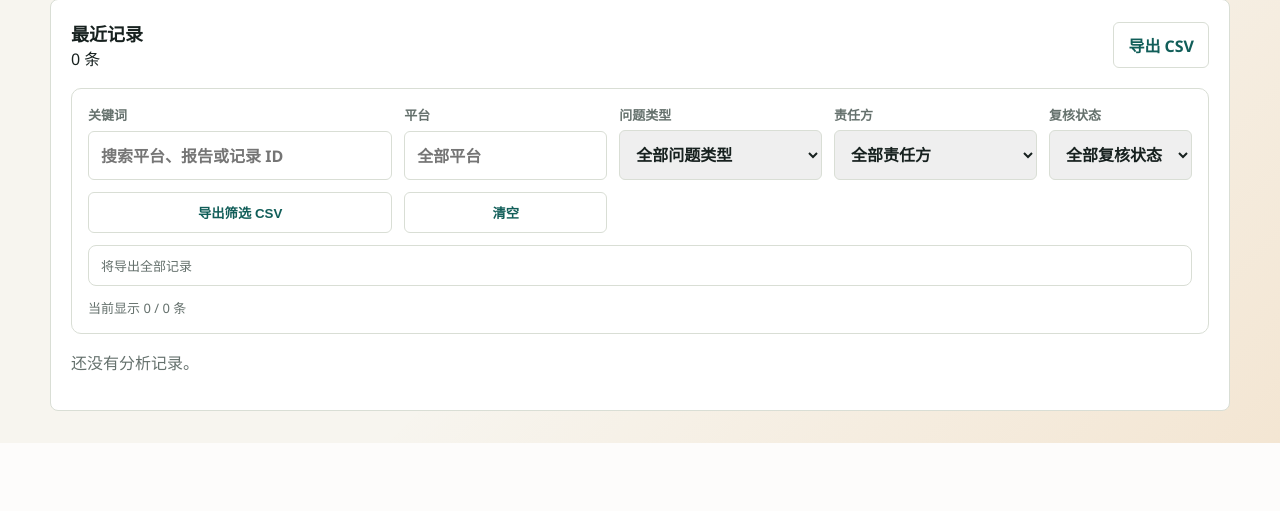
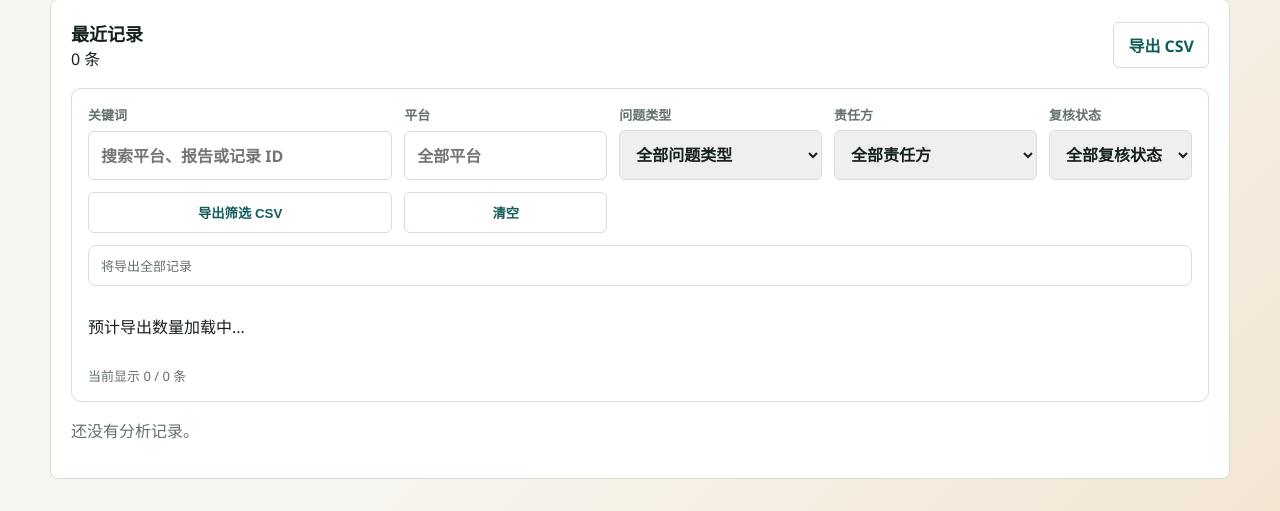
Before and after one commit to ARIUM-hub/AI-Agent-Development, a FastAPI app: page / in a window 1280 px wide. Shown: the part 1303-1814 px from the top of the page. Before the commit the page ends 1746 px from the top, so only its background shows below. Run offline with FastAPI, Linux system fonts and the light colour scheme; data that the repository does not hold is empty.

Commit message:
feat: add export count preview markup

```diff
--- a/src/customer_issue_agent/templates/index.html
+++ b/src/customer_issue_agent/templates/index.html
@@ -162,6 +162,7 @@
             <button class="secondary-action" type="button" data-filter-export>导出筛选 CSV</button>
             <button class="secondary-action" type="button" data-filter-reset>清空</button>
             <p id="export-filter-summary" class="export-filter-summary" aria-live="polite">将导出全部记录</p>
+            <p id="export-count-preview" class="export-count-preview" aria-live="polite">预计导出数量加载中...</p>
             <p id="filter-count" class="filter-count" aria-live="polite">当前显示 {{ records|length }} / {{ records|length }} 条</p>
           </form>
           <p id="filter-empty" class="filter-empty" hidden>没有符合条件的记录。</p>
```
Also changed, not shown: tests/test_app.py (+3 -0 lines).
